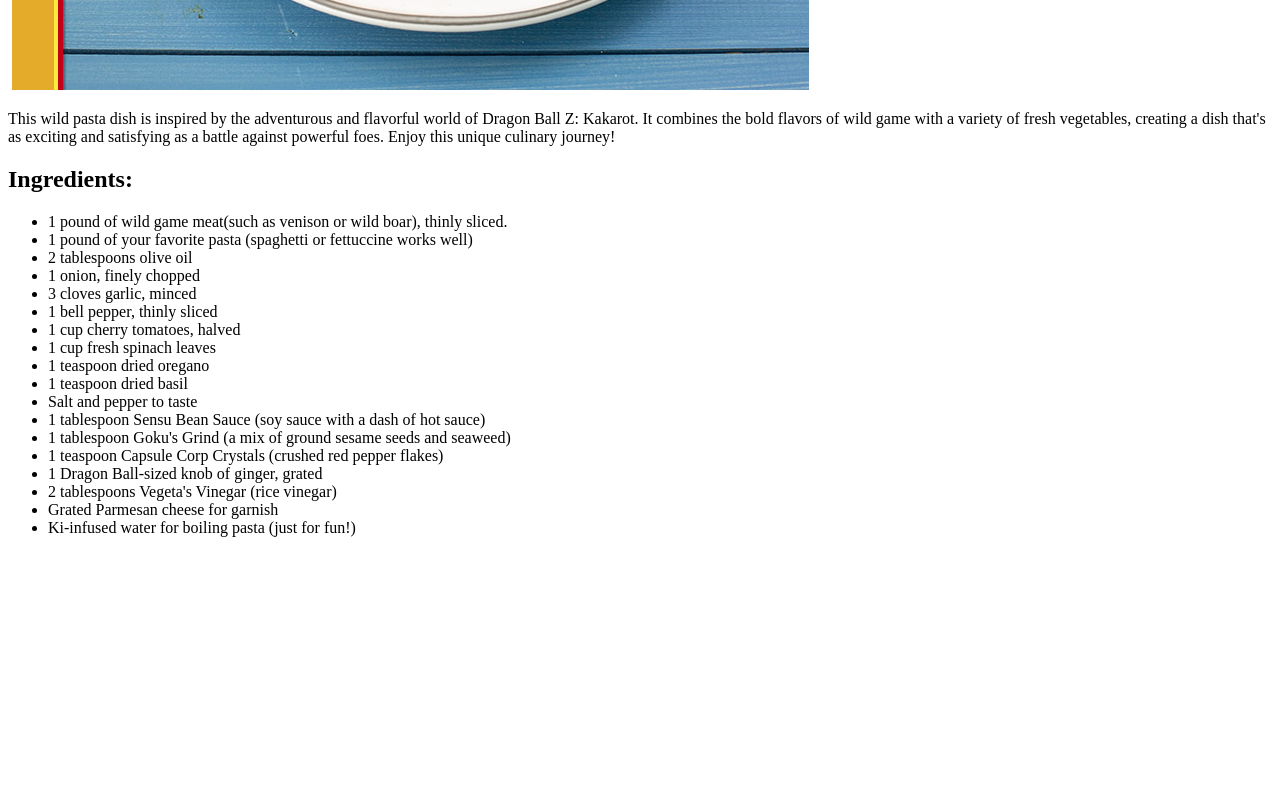
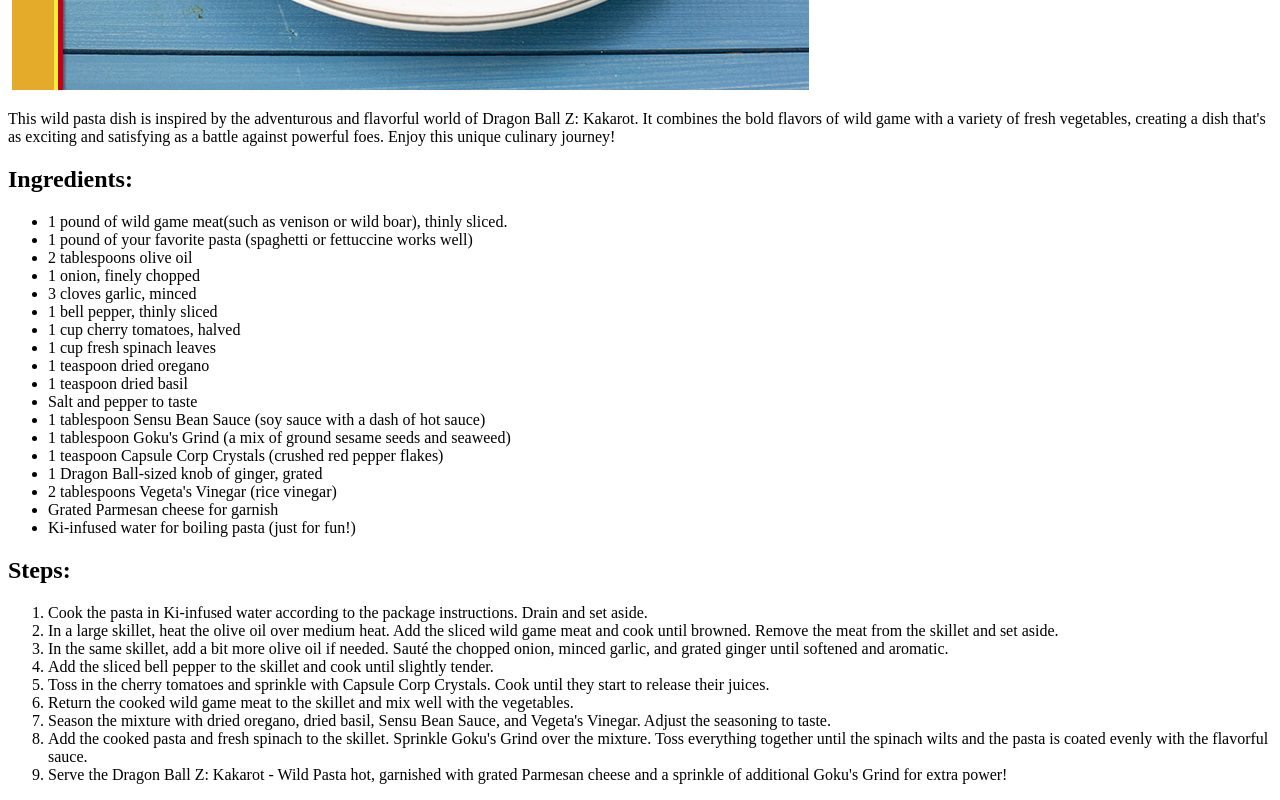
Before and after one commit to bcidcuellar/odin-recipes, a plain HTML site: page recipes/super-powerful-recipe.html in a window 1280 px wide. Shown: the part 516-1316 px from the top of the page. Before the commit the page ends 1069 px from the top, so only its background shows below. Drawn offline with Linux system fonts and the light colour scheme.

Commit message:
Added Steps section on super-powerful-recipe.html document

```diff
--- a/recipes/super-powerful-recipe.html
+++ b/recipes/super-powerful-recipe.html
@@ -34,5 +34,30 @@
         <li>Grated Parmesan cheese for garnish</li>
         <li>Ki-infused water for boiling pasta (just for fun!)</li>
     </ul>
+    <h2>Steps:</h2>
+    <ol>
+        <li>Cook the pasta in Ki-infused water according to the package instructions.
+            Drain and set aside.</li>
+        <li>In a large skillet, heat the olive oil over medium heat. Add the sliced
+            wild game meat and cook until browned. Remove the meat from the skillet
+            and set aside.</li>
+        <li>In the same skillet, add a bit more olive oil if needed. Sauté the
+            chopped onion, minced garlic, and grated ginger until softened and
+            aromatic.</li>
+        <li>Add the sliced bell pepper to the skillet and cook until slightly
+            tender.</li>
+        <li>Toss in the cherry tomatoes and sprinkle with Capsule Corp Crystals.
+            Cook until they start to release their juices.</li>
+        <li>Return the cooked wild game meat to the skillet and mix well with the
+            vegetables.</li>
+        <li>Season the mixture with dried oregano, dried basil, Sensu Bean Sauce,
+            and Vegeta's Vinegar. Adjust the seasoning to taste.</li>
+        <li>Add the cooked pasta and fresh spinach to the skillet. Sprinkle Goku's
+            Grind over the mixture. Toss everything together until the spinach wilts
+            and the pasta is coated evenly with the flavorful sauce.</li>
+        <li>Serve the Dragon Ball Z: Kakarot - Wild Pasta hot, garnished with grated
+            Parmesan cheese and a sprinkle of additional Goku's Grind for extra
+            power!</li>
+    </ol>
 </body>
 </html>
```
